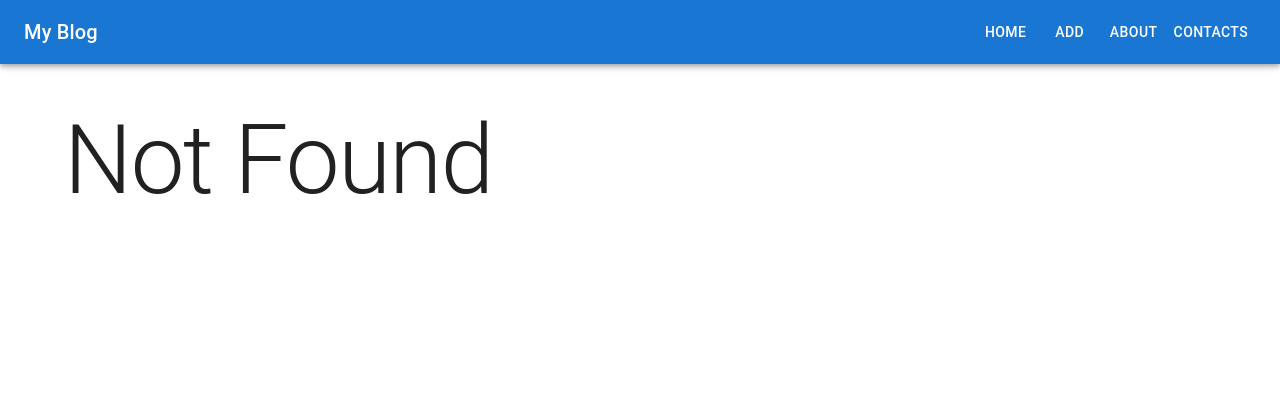
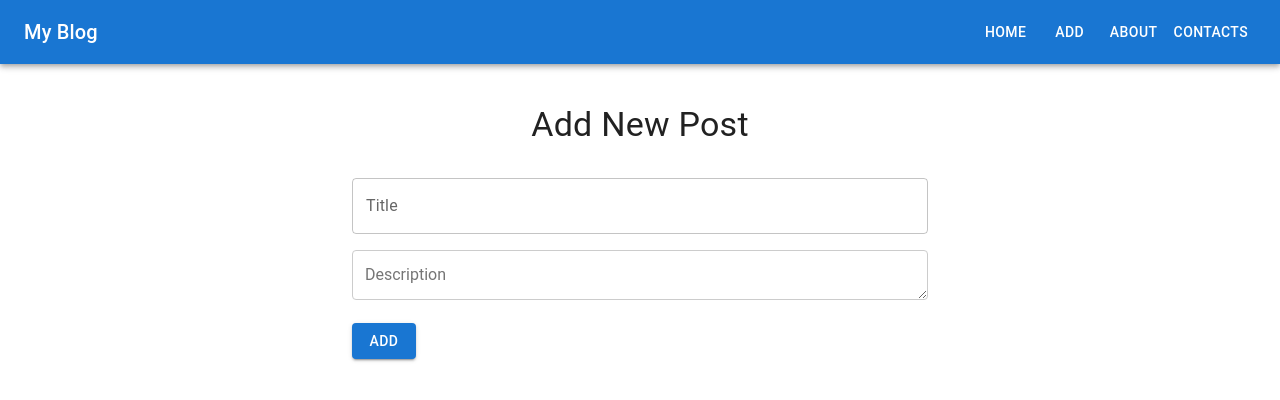
Before and after one commit to b-chomoev/hw-63, a React (Vite) app: page /new-post in a window 1280 px wide. Before the commit this address had no page. Shown: the top 400 px of the page. Built offline with nearby package versions, Linux system fonts and the light colour scheme.

Commit message:
AddForm is styled and textfield and textarea are added to the form.

```diff
--- a/src/App.tsx
+++ b/src/App.tsx
@@ -16,7 +16,7 @@ const App = () => {
       <Container maxWidth='lg'>
         <Routes>
           <Route path='/' element={<Home />}></Route>
-          <Route path='/add' element={<AddForm />}></Route>
+          <Route path='/new-post' element={<AddForm />}></Route>
           <Route path='/about' element={<About />}></Route>
           <Route path='/contacts' element={<Contacts />}></Route>
           <Route path='*' element={<Typography variant='h1'>Not Found</Typography>}></Route>
--- a/src/components/NavBar/NavBar.tsx
+++ b/src/components/NavBar/NavBar.tsx
@@ -11,7 +11,7 @@ const NavBar = () => {
               My Blog
             </Typography>
             <Button to='/' color='inherit' component={NavLink}>Home</Button>
-            <Button to='/add' color='inherit' component={NavLink}>Add</Button>
+            <Button to='/new-post' color='inherit' component={NavLink}>Add</Button>
             <Button to='/about' color='inherit' component={NavLink}>About</Button>
             <Button to='/contacts' color='inherit' component={NavLink}>Contacts</Button>
           </Toolbar>
--- a/src/containers/AddForm/AddForm.tsx
+++ b/src/containers/AddForm/AddForm.tsx
@@ -1,9 +1,47 @@
+import React, { useState } from 'react';
+import { TextField, Typography, TextareaAutosize, Button } from '@mui/material';
+import { INewPostForm } from '../../types';
+import Grid from '@mui/material/Grid2';
 
 const AddForm = () => {
+  const [newPost, setNewPost] = useState<INewPostForm>({
+    title: '',
+    description: '',
+  });
+
+  const onSubmitForm = (e: React.FormEvent) => {
+    e.preventDefault();
+    console.log(newPost);
+  };
+
   return (
-    <div>
-      add
-    </div>
+    <form onSubmit={onSubmitForm}>
+      <Typography variant="h4" sx={{ flexGrow: 1, textAlign: 'center'}}>Add New Post</Typography>
+      <Grid container spacing={2} sx={{mx: 'auto', width: '50%', mt: 4}}>
+        <Grid size={12}>
+          <TextField
+            sx={{ width: '100%' }}
+            id="outlined-basic"
+            label="Title"
+            name='title'
+            variant="outlined"
+            value={newPost.title}
+          />
+        </Grid>
+        <Grid size={12}>
+          <TextareaAutosize
+            style={{ width: '100%', padding: '12px', borderRadius: '4px', borderColor: '#ccc' }}
+            aria-label="empty textarea"
+            placeholder="Description"
+            name='description'
+            value={newPost.description}
+          />
+        </Grid>
+        <Grid size={12}>
+          <Button type='submit' variant="contained">Add</Button>
+        </Grid>
+      </Grid>
+    </form>
   );
 };
 
--- a/src/types.d.ts
+++ b/src/types.d.ts
@@ -0,0 +1,4 @@
+export interface INewPostForm {
+  title: string;
+  description: string;
+}
```
